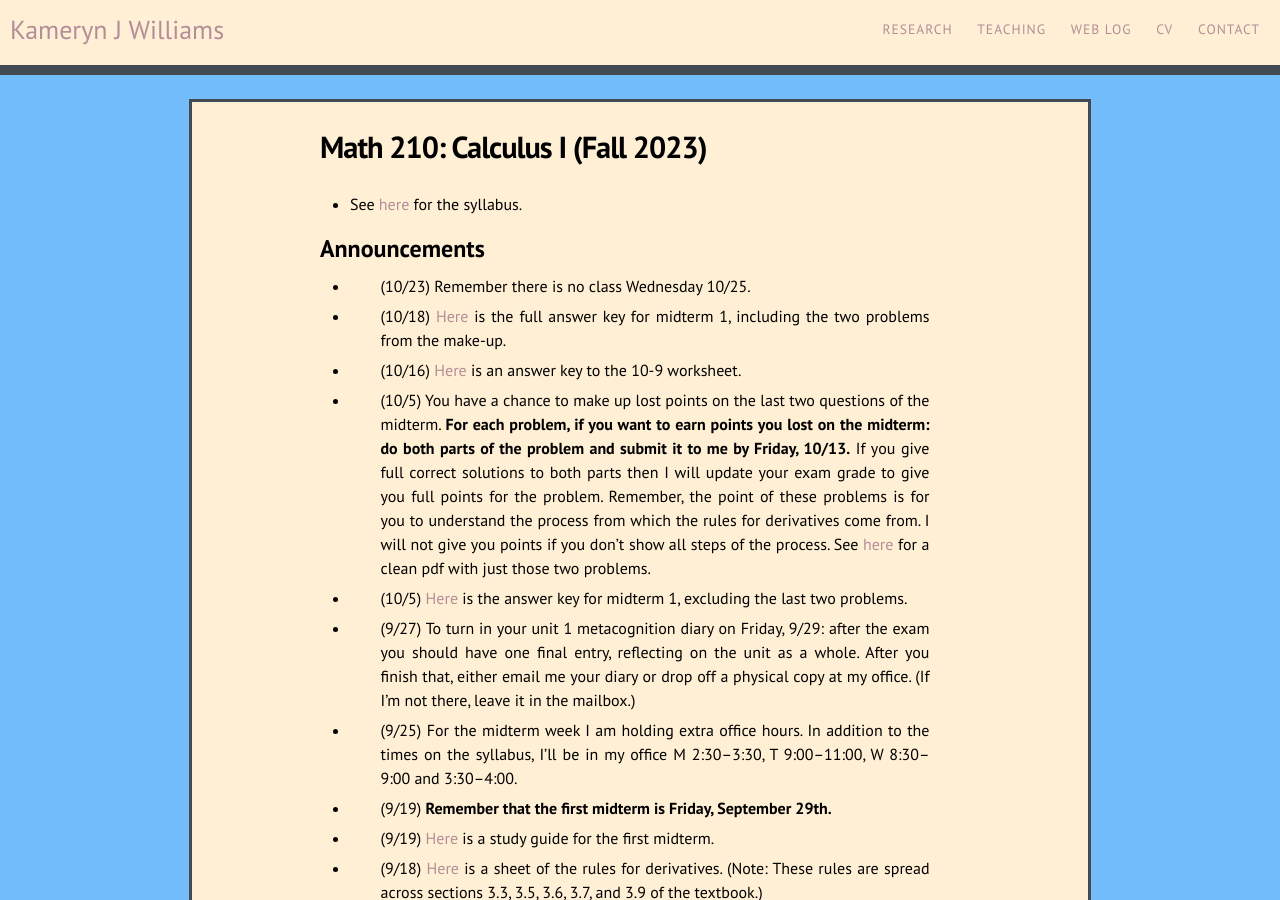
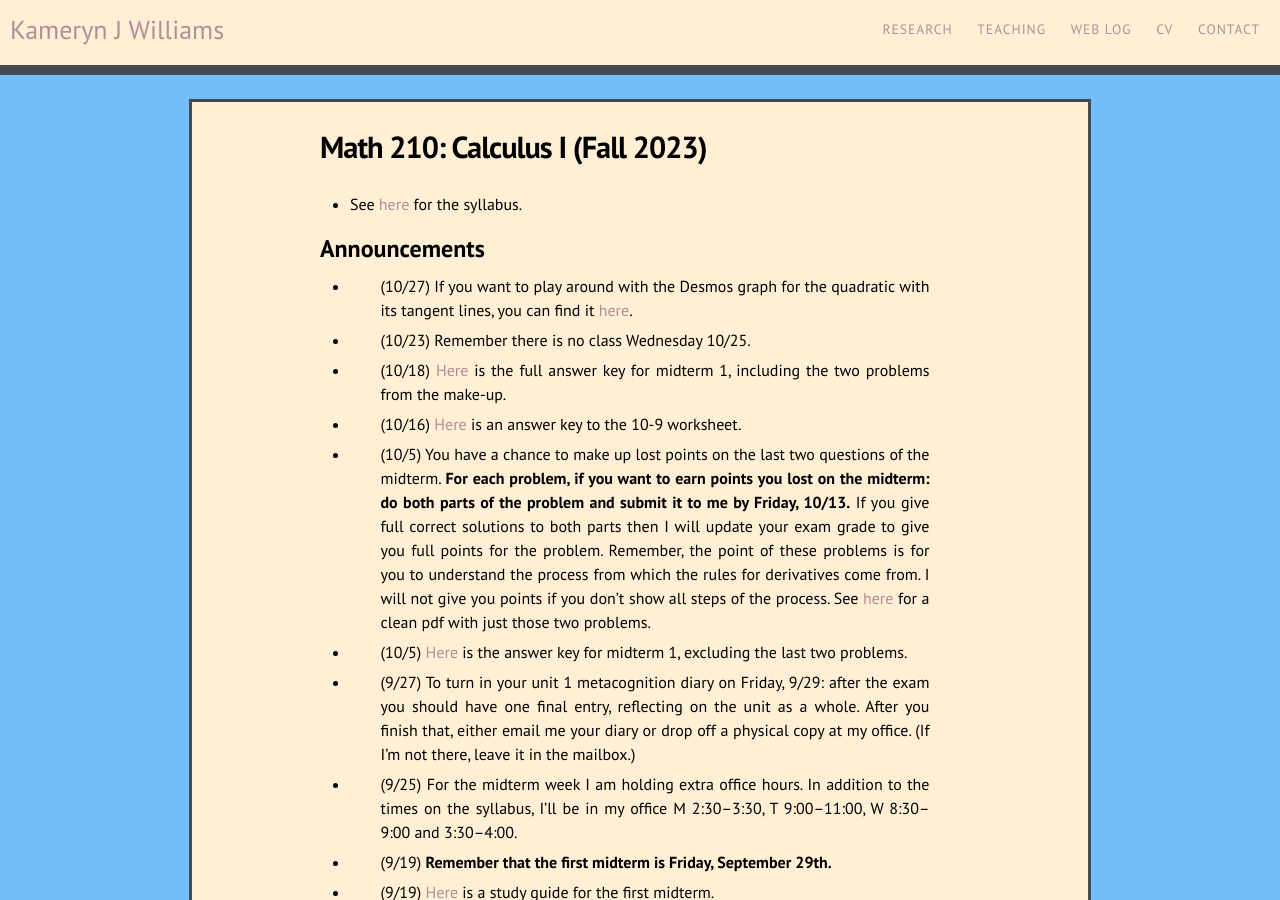
Before and after one commit to kamerynjw/kamerynjw.github.io, a Jekyll site: the page built from teaching/2023/math210.md, in a window 1280 px wide and 900 px high. Built offline with Jekyll 4.4.1, drawn with Linux system fonts in a browser that asks for light colours; nearby versions of some CDN libraries; formulas are drawn with MathJax 3.

Commit message:
announcement link

```diff
--- a/teaching/2023/math210.md
+++ b/teaching/2023/math210.md
@@ -9,6 +9,8 @@ permalink: /teaching/2023/math210/
 
 Announcements
 -------------
+
+* (10/27) If you want to play around with the Desmos graph for the quadratic with its tangent lines, you can find it [here](https://www.desmos.com/calculator/enemqzaqo5).
 
 * (10/23) Remember there is no class Wednesday 10/25.
 
```
